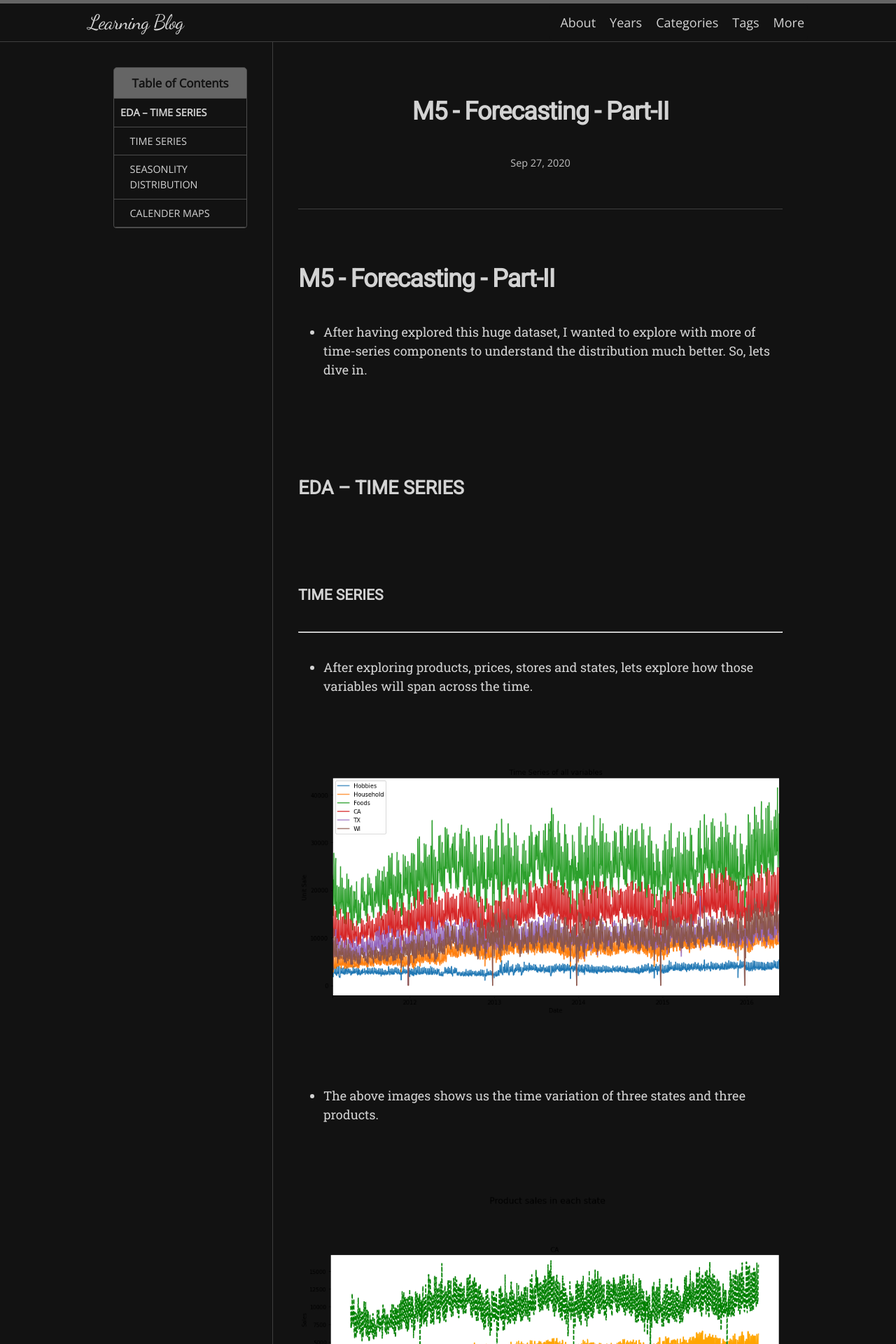
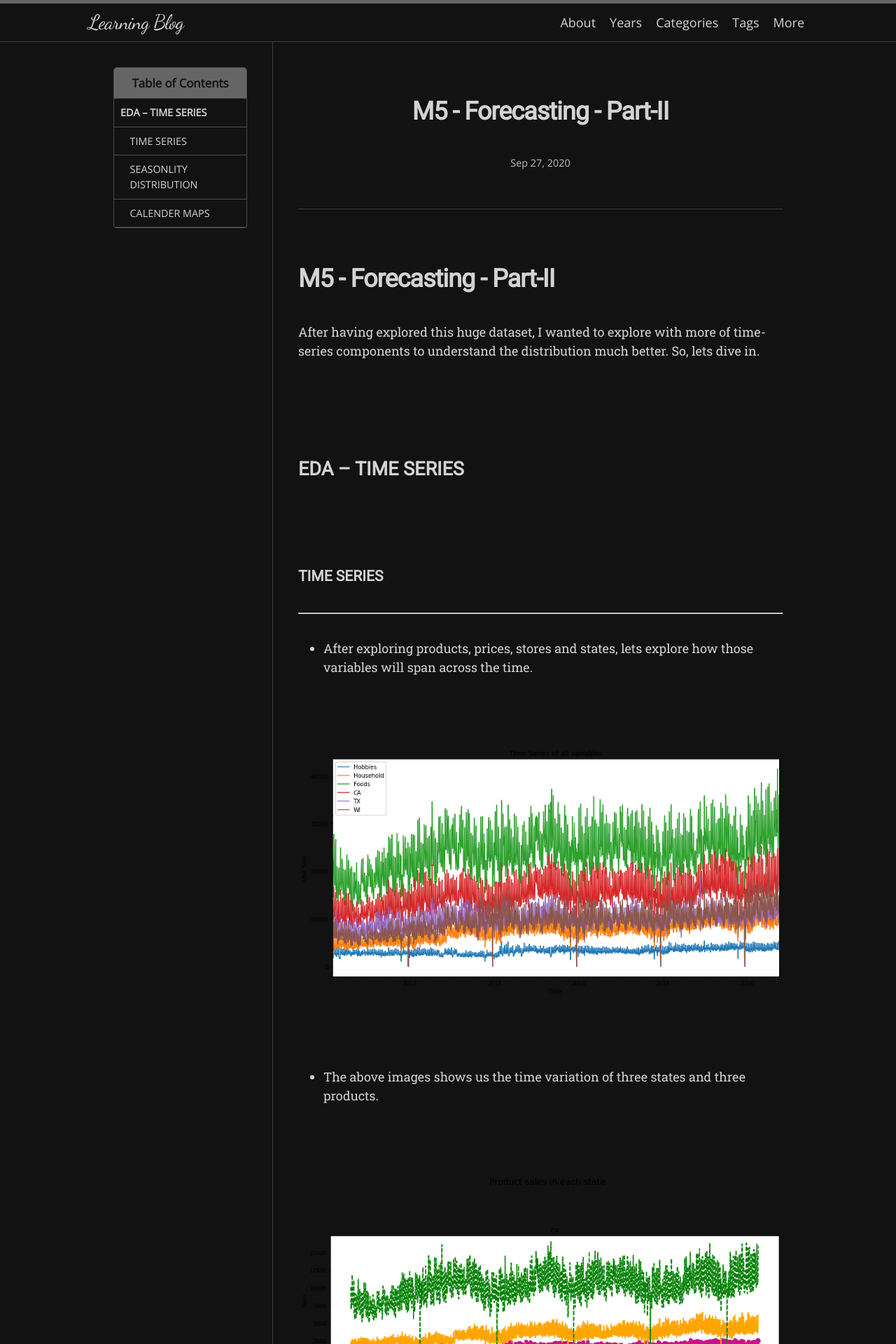
Before and after one commit to srujanreddyj/blog, a Jekyll site: the page built from _posts/2020-09-27-M5_2.md, in a window 1280 px wide. Shown: the top 1920 px of the page at 70% size. Built offline with Jekyll 4.4.1, drawn with Linux system fonts in a browser that asks for light colours; nearby versions of some CDN libraries; some web fonts are replaced.

Commit message:
Update 2020-09-27-M5_2.md

```diff
--- a/_posts/2020-09-27-M5_2.md
+++ b/_posts/2020-09-27-M5_2.md
@@ -8,7 +8,7 @@ tags: [markdown, forecasting, html, EDA, Plotly, Time-Series]
 
 # M5 - Forecasting - Part-II
 
-* After having explored this huge dataset, I wanted to explore with more of time-series components to understand the distribution much better. So, lets dive in.
+After having explored this huge dataset, I wanted to explore with more of time-series components to understand the distribution much better. So, lets dive in.
 <p>&nbsp;</p>
 
 ## EDA -- TIME SERIES
@@ -90,3 +90,6 @@ Sales of all products of all states across plotted yearly. The red dots confer t
 This plot is for total products sold in one store CA_1.
 ![CALENDER_CA1 image]({{ site.url }}/assets/images/calmap_sales_all_products_ca1.png)
 <p>&nbsp;</p>
+
+<p>&nbsp;</p>
+With this, I have gained a fair amount of idea, how this data is distributed across products, year, states, stores. Now time has come to move on modelling and try the forecasting methods.
```
